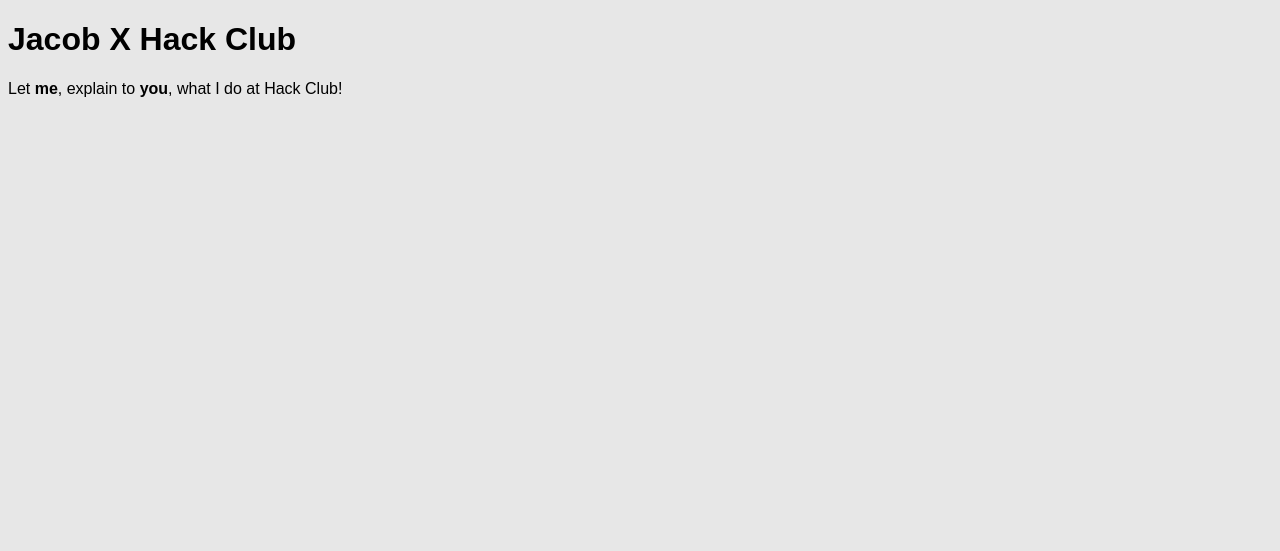
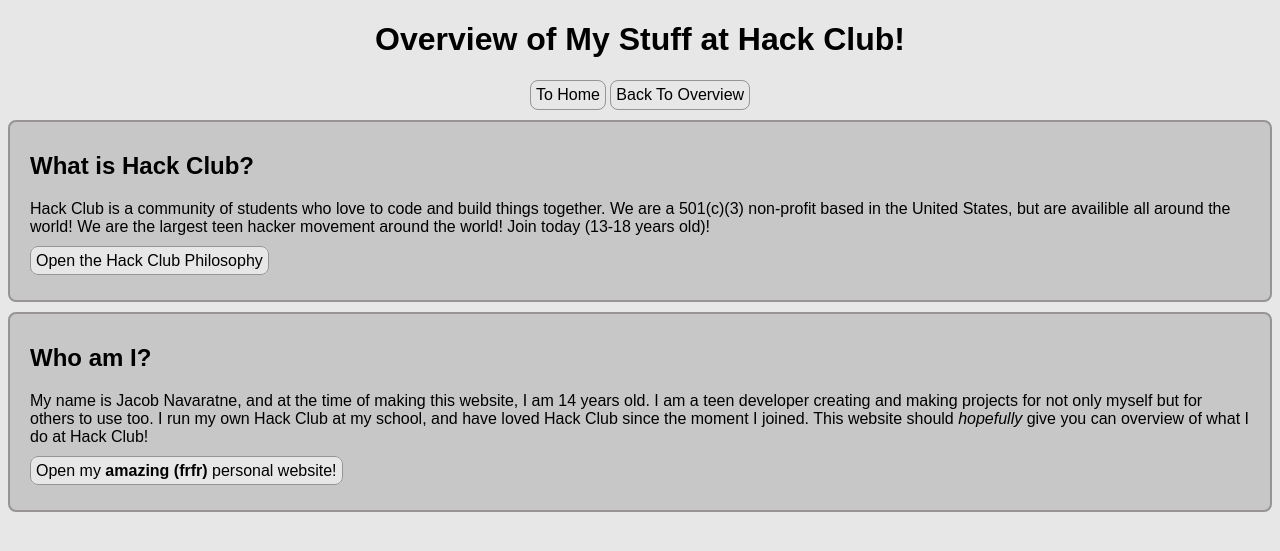
Before and after one commit to SmartSparkCoding/jacobxhc, a Flask app: page /what in a window 1280 px wide. Shown: the top 551 px of the page. Run offline with Flask 3, Linux system fonts and the light colour scheme; some web fonts are replaced.

Commit message:
feat: what page

```diff
--- a/static/style.css
+++ b/static/style.css
@@ -52,6 +52,16 @@ body {
   margin-bottom: 10px; /* so that 20px total between cards when there is more than one ig?? */
 }
 
+.project-box-yay a {
+  border: 1px solid #989494;
+  border-radius: 8px;
+  padding: 2px;
+  text-decoration: none;
+  color: black;
+  padding: 5px;
+  background: #e7e7e7;
+}
+
 .overview {
   text-align: center;
 }
--- a/templates/what.html
+++ b/templates/what.html
@@ -1,7 +1,7 @@
 <!doctype html>
 <html lang="en">
   <head>
-    <title>What | Jacob X HC</title>
+    <title>What? | Jacob X HC</title>
     <link
       rel="stylesheet"
       href="{{ url_for('static', filename='style.css') }}"
@@ -14,12 +14,35 @@
     />
   </head>
   <body>
-    <div id="main">
-      <h1>Jacob X Hack Club</h1>
+    <div class="overview">
+      <h1>Overview of My Stuff at Hack Club!</h1>
+      <a style="text-align: right" href="/">To Home</a>
+      <a style="text-align: right" href="/overview">Back To Overview</a>
+    </div>
+    <div class="project-box-yay">
+      <h2>What is Hack Club?</h2>
       <p>
-        Let <strong>me</strong>, explain to <strong>you</strong>, what I do at
-        Hack Club!
+        Hack Club is a community of students who love to code and build things
+        together. We are a 501(c)(3) non-profit based in the United States, but
+        are availible all around the world! We are the largest teen hacker
+        movement around the world! Join today (13-18 years old)!
       </p>
+      <a href="https://hackclub.com/philosophy/"
+        >Open the Hack Club Philosophy</a
+      >
+    </div>
+    <div class="project-box-yay">
+      <h2>Who am I?</h2>
+      <p>
+        My name is Jacob Navaratne, and at the time of making this website, I am
+        14 years old. I am a teen developer creating and making projects for not
+        only myself but for others to use too. I run my own Hack Club at my
+        school, and have loved Hack Club since the moment I joined. This website
+        should <i>hopefully</i> give you can overview of what I do at Hack Club!
+      </p>
+      <a href="https://jacob.navaratne.uk/"
+        >Open my <strong>amazing (frfr)</strong> personal website!</a
+      >
     </div>
   </body>
 </html>
```
